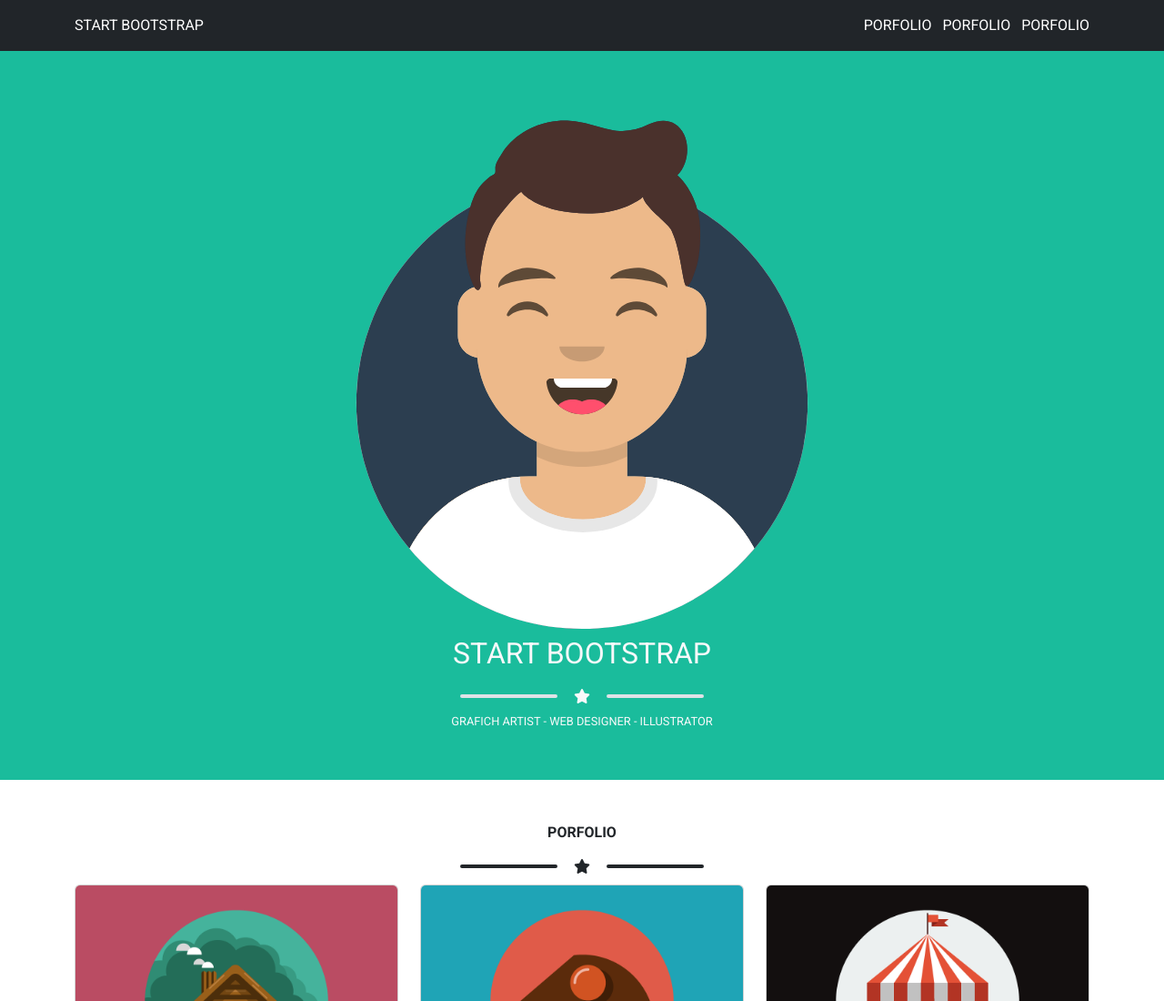
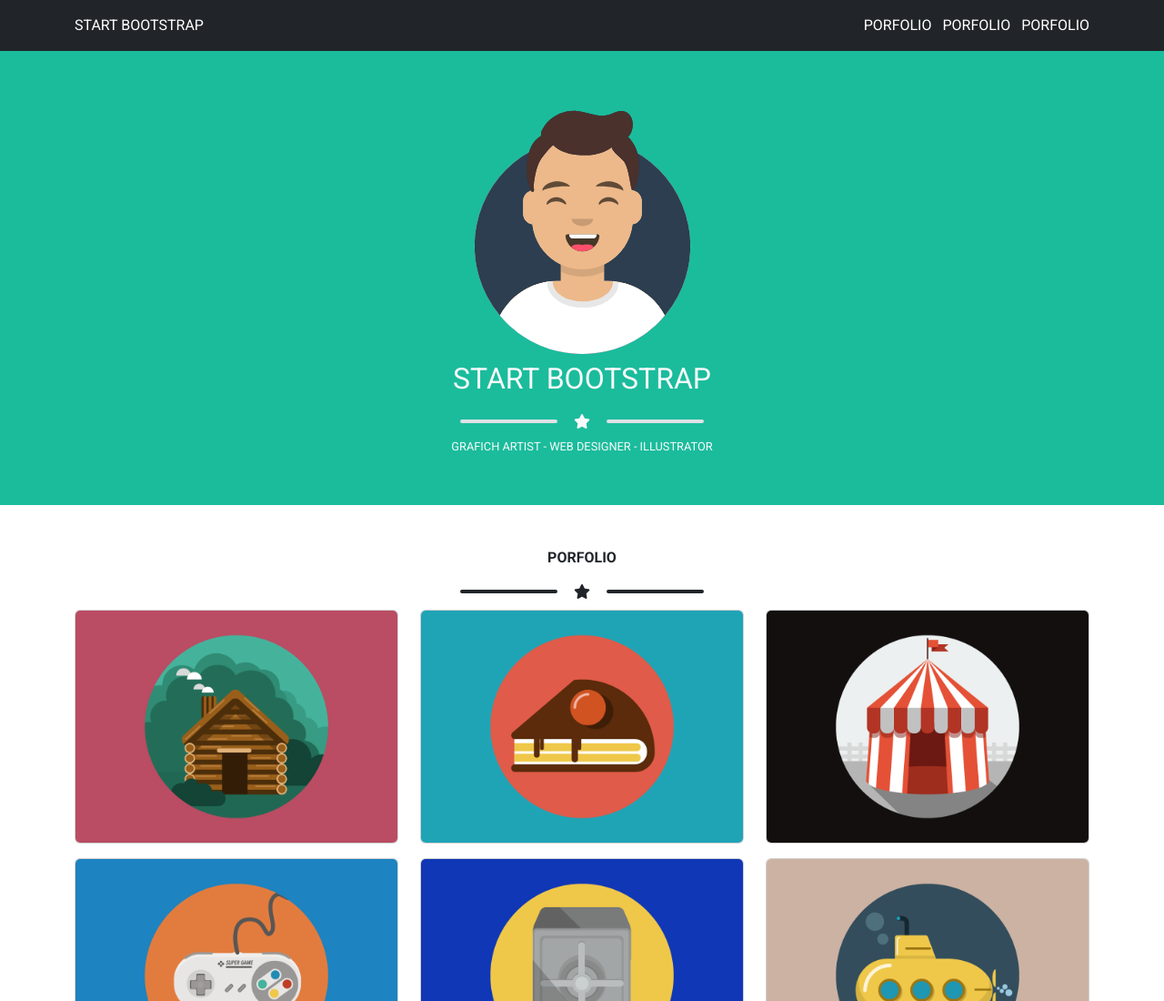
Before and after one commit to LuigginaRossi/html-css-bootstrap-freelancer, a plain HTML site: page index.html in a window 1280 px wide. Shown: the top 1100 px of the page at 91% size. Drawn offline with nearby package versions, Linux system fonts and the light colour scheme.

Commit message:
change img start bootstrap

```diff
--- a/index.html
+++ b/index.html
@@ -54,13 +54,18 @@
 
         <section class="bg-success text-light">
             <div class="container-sm  ">
-                <div class="row justify-content-center ">
-                    <div class="col-6 py-2">
-                        <img src="img/avatar.svg" alt="">
+                <div class="row justify-content-center">
+                    <div class="col-6 col-lg-3  py-2">
+                        <div class="container-img">
+                            <img src="img/avatar.svg" alt="">
+                        </div>
                     </div>
+
+                <div class="row justify-content-center">
                     <div class="col-8">
                         <h2>START BOOTSTRAP</h2>
                     </div>
+                </div>
                     <!-- line-star-line light-->
                     <div class="col-7">
                         <div class="d-flex align-items-center justify-content-center py-1">
```
